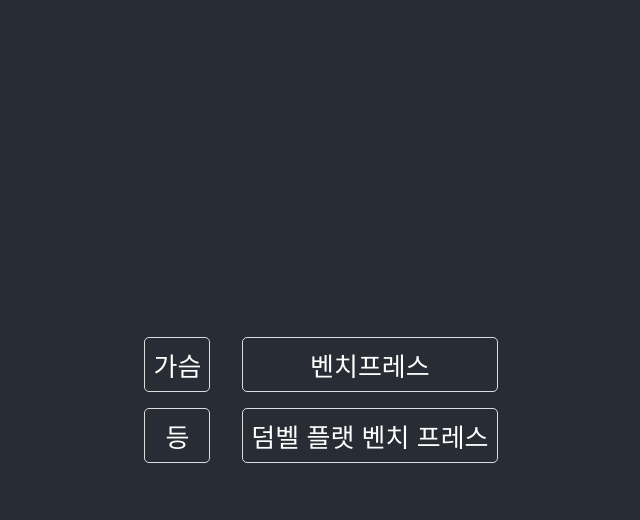
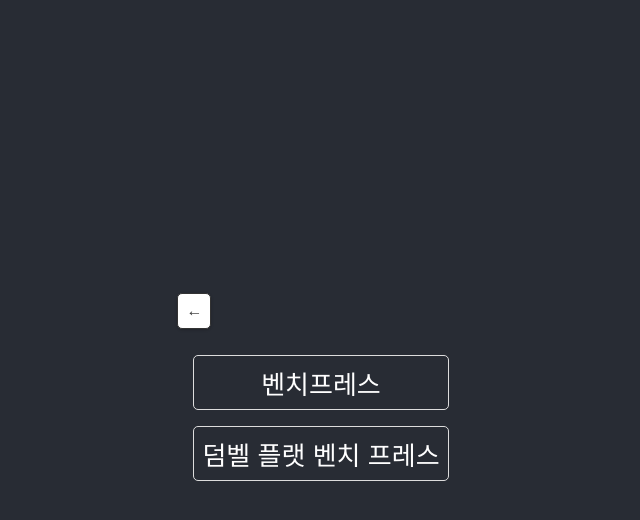
Before and after one commit to salkizzang/workout-tracker, a React (Create React App) app: page / in a window 1280 px wide. Both pictures are taken after a click on the item "가슴". Shown: the top 520 px of the page, without its empty margins (319-959 px from the left). Built offline with nearby package versions, Linux system fonts and the light colour scheme.

Commit message:
workout set 인터페이스 만들기 이전

```diff
--- a/src/component/workoutList/WorkoutListComponent.tsx
+++ b/src/component/workoutList/WorkoutListComponent.tsx
@@ -25,15 +25,22 @@ const WorkoutListComponent: React.FC<WorkoutListProps> = ({ onSelect }) => {
   // 현재 선택된 대표 운동 종목을 추적하는 state
   const [selectedType, setSelectedType] = useState<string | null>(null);
 
+  // 대표 운동 종목 리스트와 하위 운동 목록 중 어떤 것이 보여질지 추적하는 state
+  const [isMainVisible, setIsMainVisible] = useState<boolean>(true);
+
   // 대표 운동 종목을 선택하는 함수
   const selectType = (type: string) => {
     setSelectedType(type);
+    setIsMainVisible(false);
+  };
+
+  const goBack = () => {
+    setIsMainVisible(true);
   };
 
   return (
     <>
-      <div style={{ display: 'flex', flexDirection: 'row' }}>
-        {/* 대표 운동 종목 리스트 */}
+      {isMainVisible ? (
         <ul className='mainWorkoutList'>
           {main.map((type) => (
             <li key={type} onClick={() => selectType(type)}>
@@ -41,9 +48,11 @@ const WorkoutListComponent: React.FC<WorkoutListProps> = ({ onSelect }) => {
             </li>
           ))}
         </ul>
-
-        {/* 선택된 대표 운동 종목의 하위 운동 목록 */}
-        {selectedType && (
+      ) : (
+        <div>
+          <button className='goBackButton' onClick={goBack}>
+            <span>←</span>
+          </button>
           <ul className='subWorkoutList'>
             {sub
               .filter((item) => item.type === selectedType)
@@ -63,8 +72,8 @@ const WorkoutListComponent: React.FC<WorkoutListProps> = ({ onSelect }) => {
                 </li>
               ))}
           </ul>
-        )}
-      </div>
+        </div>
+      )}
     </>
   );
 };
--- a/src/component/writeworkout/WriteWorkoutComponent.tsx
+++ b/src/component/writeworkout/WriteWorkoutComponent.tsx
@@ -32,11 +32,16 @@ const WriteWorkoutComponent: React.FC<WriteWorkoutProps> = ({
     }
   };
 
+  //세트 추가 버튼이 있는게 나을지도??
+
   return (
     <div>
       {workout && (
         <div className='writeWorkoutContainer'>
-          <label>{workout.name}</label>
+          <div className='flex-row'>
+            <label>{workout.name}</label>
+            {/* <button>세트 추가</button> */}
+          </div>
           <div className='flex-row'>
             <label>Weight:</label>
             <button onClick={decrementWeight}>-</button>
--- a/src/index.css
+++ b/src/index.css
@@ -113,3 +113,23 @@ code {
   margin-left: 5px;
   margin-right: 5px;
 }
+.goBackButton {
+  display: flex;
+  align-items: center;
+  border: 1px solid #333;
+  background-color: #fff;
+  cursor: pointer;
+  padding: 0.5rem;
+  font-size: 1rem;
+  margin-bottom: 1rem;
+  border-radius: 5px; /* 버튼에 둥근 모서리를 추가합니다. */
+  box-shadow: 0px 1px 3px rgba(0, 0, 0, 0.2); /* 버튼에 약간의 그림자를 추가하여 입체감을 줍니다. */
+  color: #333;
+  text-decoration: none; /* 텍스트에 밑줄 제거 */
+  transition: all 0.3s ease; /* 클릭 시 버튼에 애니메이션 효과를 추가합니다. */
+}
+
+.goBackButton:hover {
+  background-color: #f6f6f6;
+  box-shadow: 0px 1px 3px rgba(0, 0, 0, 0.3);
+}
--- a/src/model/model.d.ts
+++ b/src/model/model.d.ts
@@ -5,7 +5,10 @@ interface Workout {
   reps: number;
   weight: number;
 }
-
+interface setWorkout {
+  reps: number;
+  weight: number;
+}
 interface WorkoutListProps {
   onSelect: (workout: Workout) => void;
 }
```
